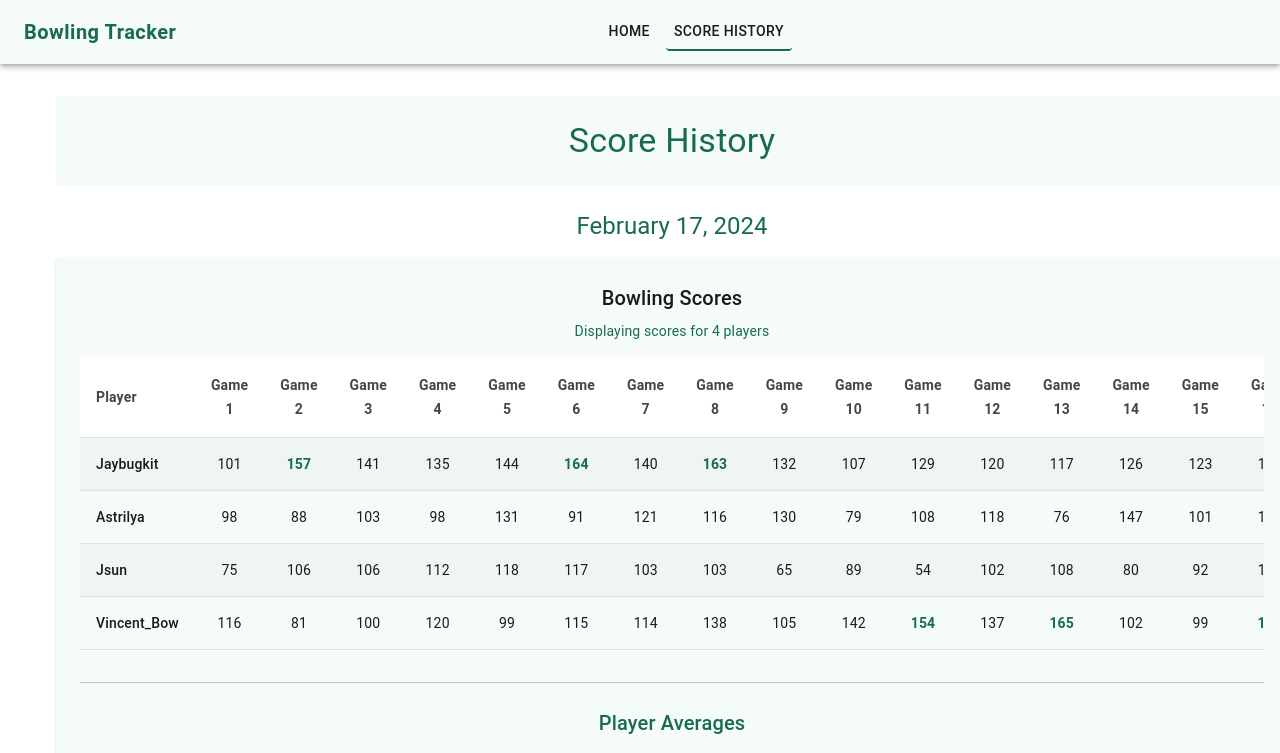
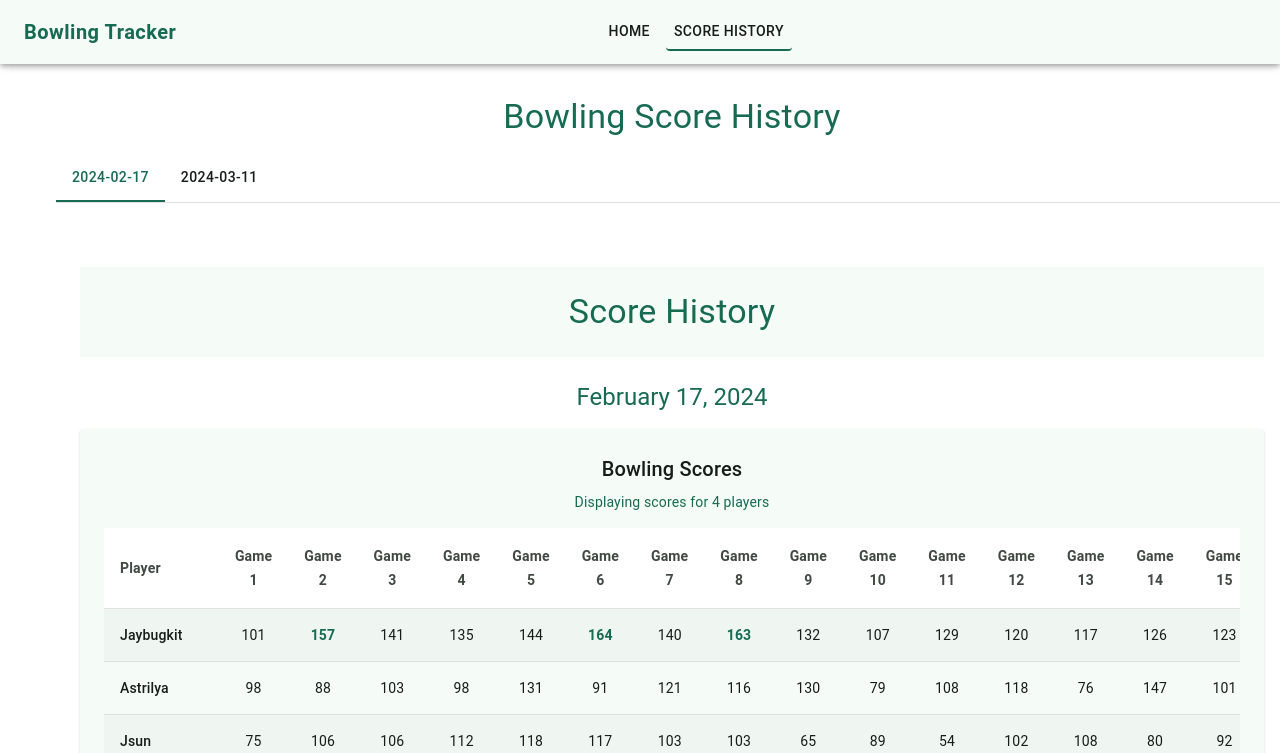
Before and after one commit to jwong65/bowling-project, a React (Vite) app: page /scorehistory in a window 1280 px wide. Shown: the top 753 px of the page. Built offline with nearby package versions, Linux system fonts and the light colour scheme; some icons are missing.

Commit message:
Updated so that ScoreHistory is repeatable and BowlingHistory will use it as a component. Updated to not have hardcoded game length of 19

```diff
--- a/src/App.jsx
+++ b/src/App.jsx
@@ -2,6 +2,7 @@ import './App.css'
 import HomePage from './components/HomePage'
 import Header from './components/Header'
 import ScoreHistory from './components/ScoreHistory'
+import BowlingHistory from './components/BowlingHistory'
 
 import { BrowserRouter, Routes, Route } from 'react-router-dom'
 import { ThemeProvider as MuiThemeProvider, createTheme } from '@mui/material'
@@ -27,7 +28,7 @@ function App() {
         <Header />
         <Routes>
           <Route path='/' element={<HomePage/>}/>
-          <Route path='/scorehistory' element={<ScoreHistory/>}/>
+          <Route path='/scorehistory' element={<BowlingHistory/>}/>
         </Routes>
         </BrowserRouter>
       </MuiThemeProvider>
--- /dev/null
+++ b/src/components/BowlingHistory.jsx
@@ -0,0 +1,70 @@
+import React, {useState} from 'react'
+import ScoreHistory from './ScoreHistory';
+import { Container, Box, Typography, Tabs, Tab } from '@mui/material';
+
+
+import scoreData20240217 from "../data/bowlingScores_2024-02-17.json";
+import scoreData20240311 from "../data/bowlingScores_2024-03-11.json";
+
+export default function BowlingHistory() {
+    const [selectedTab, setSelectedTab] = useState(0);
+    const handleTabChange = (event, newValue) =>{
+        setSelectedTab(newValue)
+    }
+    const scoreSessions = [
+        {
+          date: "2024-02-17",
+          data: scoreData20240217
+        },
+        {
+            date: "2024-03-11",
+            data: scoreData20240311
+        }
+    ]
+  return (
+    <Container maxWidth="xl">
+        <Box sx={{ mt: 8, mb: 2 }}>
+        <Typography variant="h4" component="h1" sx={{ color: 'var(--md-sys-color-primary)' }}>
+            Bowling Score History
+        </Typography>
+        </Box>
+        <Box sx={{ borderBottom: 1, borderColor: 'divider' }}>
+        <Tabs
+            value={selectedTab}
+            onChange={handleTabChange}
+            sx={{
+            '& .MuiTab-root': {
+                color: 'var(--md-sys-color-on-surface)',
+                '&.Mui-selected': {
+                color: 'var(--md-sys-color-primary)',
+                }
+            },
+            '& .MuiTabs-indicator': {
+                backgroundColor: 'var(--md-sys-color-primary)',
+            }
+            }}
+        >
+            {scoreSessions.map((session) => (
+            <Tab
+                key={session.date}
+                label={session.date}
+            />
+            ))}
+        </Tabs>
+        </Box>
+        {scoreSessions.map((session, index) => (
+        <Box
+            key={session.date}
+            hidden={selectedTab !== index}
+        >
+            {selectedTab === index && (
+            <ScoreHistory
+                scoreData={session.data}
+                dateString={session.date}
+            />
+            )}
+        </Box>
+        ))}
+    </Container>
+    );
+}
--- a/src/components/ScoreHistory.jsx
+++ b/src/components/ScoreHistory.jsx
@@ -1,10 +1,17 @@
 import React, {useState} from 'react'
 import { Box, Typography, Paper, Container, Table, TableHead, TableRow, TableContainer, TableCell, TableBody} from '@mui/material'
 
-import scoreData from "../data/bowlingScores_2024-02-17.json"
+// import scoreData from "../data/bowlingScores_2024-02-17.json"
 
-export default function ScoreHistory() {
+export default function ScoreHistory({scoreData, dateString}) {
     const [scores, setScores] = useState(scoreData.scores)
+    const formatDate = (dateStr) =>{
+        const options = {year: 'numeric', month: 'long', day: 'numeric'};
+        return new Date(dateStr).toLocaleDateString(undefined, options);
+    };
+
+    const maxGames = Math.max(...scores.map(player => player.scores.length));
+
     const calculatePlayerAverage = (scores) => {
         const validScores = scores.filter(score => score !== undefined && score !== null);
         if (validScores.length === 0) return 0;
@@ -76,7 +83,7 @@ export default function ScoreHistory() {
                             >
                                 Player
                             </TableCell>
-                            {Array.from({ length: 19 }, (_, i) => (
+                            {Array.from({ length: maxGames }, (_, i) => (
                                 <TableCell
                                     key={i}
                                     align="center"
@@ -113,7 +120,7 @@ export default function ScoreHistory() {
                                         {player.username}
                                     </TableCell>
 
-                                    {Array.from({ length: 19 }, (_, i) => (
+                                    {Array.from({ length: maxGames }, (_, i) => (
                                         <TableCell key={i} align="center"
                                         sx={{
                                             color: 'var(--md-sys-color-on-surface)',
--- a/src/data/bowlingScores_2024-03-11.json
+++ b/src/data/bowlingScores_2024-03-11.json
@@ -2,19 +2,19 @@
     "scores": [
       {
         "id": 1,
-        "username": "jaybugkit",
+        "username": "Jaybugkit",
         "scores": [99, 85, 112, 148, 113, 118, 120, 149, 139, 120, 127, 130, 97, 125],
         "date": "2024-03-11"
       },
       {
         "id": 2,
-        "username": "jsun",
+        "username": "Jsun",
         "scores": [90, 113, 118, 189, 104, 125, 115, 104, 90, 143, 93, 120, 114, 124],
         "date": "2024-03-11"
       },
       {
         "id": 3,
-        "username": "vincent_bow",
+        "username": "Vincent_Bow",
         "scores": [69, 129, 131, 110, 117, 114, 146, 116, 101, 103, 96, 93, 124, 124],
         "date": "2024-03-11"
       }
```
